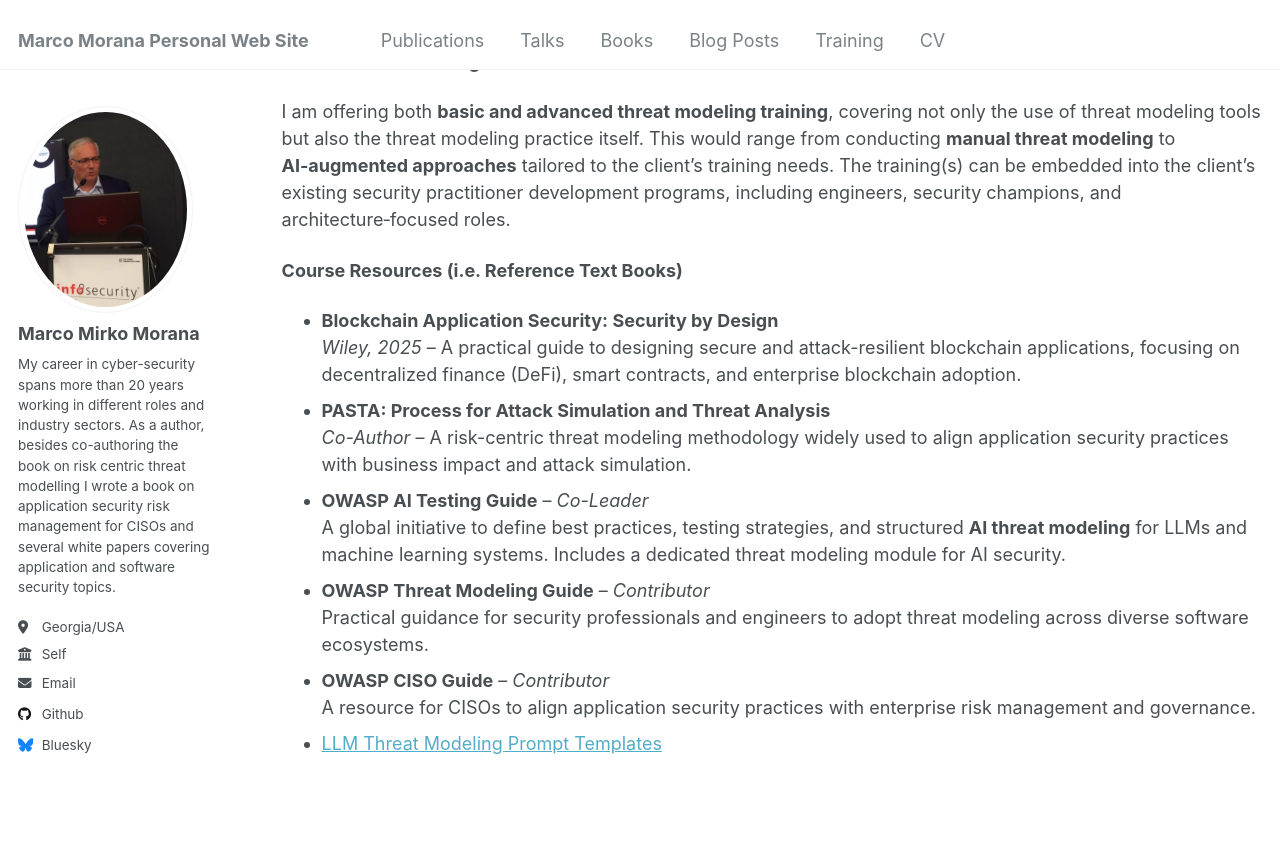
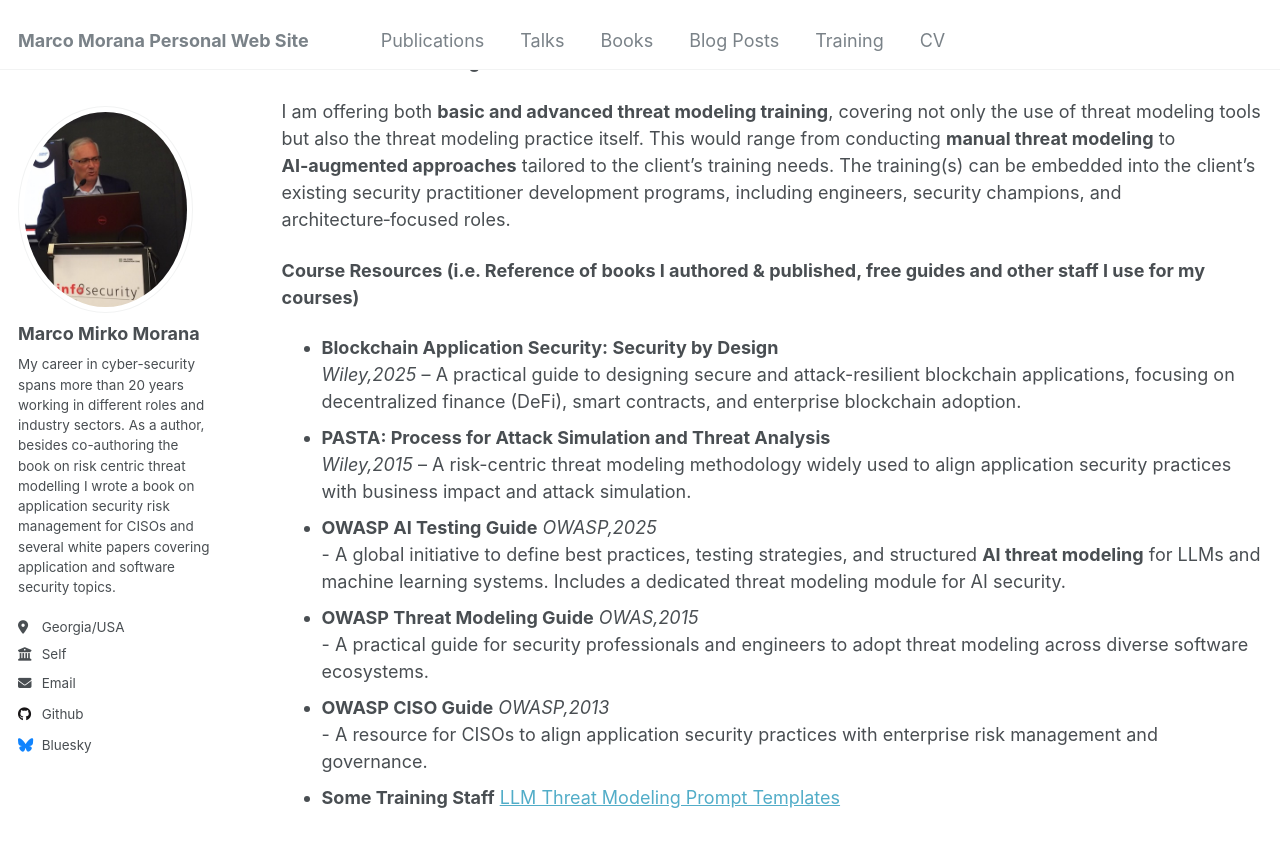
Before and after one commit to mmorana1/marcom, a Jekyll site: the page built from _pages/trainings.html, in a window 1280 px wide and 900 px high, scrolled down 259 px. Shown: the top 847 px of the window. Built offline with Jekyll 4.4.1, drawn with Linux system fonts in a browser that asks for light colours.

Commit message:
Update trainings.html

```diff
--- a/_pages/trainings.html
+++ b/_pages/trainings.html
@@ -17,29 +17,30 @@ author_profile: true
       The training(s) can be embedded into the client’s existing security practitioner development programs, including
       engineers, security champions, and architecture‑focused roles.
 </p>
-<p> <strong>Course Resources (i.e. Reference Text Books) </strong> </p>
+<p> <strong>Course Resources (i.e. Reference of books I authored & published, free guides and other staff I use for my courses) </strong> </p>
 <ul style="margin-top: 0;">
  <li>
   <strong>Blockchain Application Security: Security by Design</strong><br>
-  <em>Wiley, 2025</em> – A practical guide to designing secure and attack-resilient blockchain applications, focusing on decentralized finance (DeFi), smart contracts, and enterprise blockchain adoption.
+  <em>Wiley,2025</em> – A practical guide to designing secure and attack-resilient blockchain applications, focusing on decentralized finance (DeFi), smart contracts, and enterprise blockchain adoption.
  </li>
  <li>
  <strong>PASTA: Process for Attack Simulation and Threat Analysis</strong><br>
- <em>Co-Author</em> – A risk-centric threat modeling methodology widely used to align application security practices with business impact and attack simulation.
+ <em>Wiley,2015</em> – A risk-centric threat modeling methodology widely used to align application security practices with business impact and attack simulation.
  </li>
  <li>
-       <strong>OWASP AI Testing Guide</strong> – <em>Co-Leader</em><br>
-        A global initiative to define best practices, testing strategies, and structured <strong>AI threat modeling</strong> for LLMs and machine learning systems. Includes a dedicated threat modeling module for AI security.
+ <strong>OWASP AI Testing Guide</strong>
+ <em>OWASP,2025</em><br> - A global initiative to define best practices, testing strategies, and structured <strong>AI threat modeling</strong> for LLMs and machine learning systems. Includes a dedicated threat modeling module for AI security.
  </li>
  <li>
-        <strong>OWASP Threat Modeling Guide</strong> – <em>Contributor</em><br>
-        Practical guidance for security professionals and engineers to adopt threat modeling across diverse software ecosystems.
+ <strong>OWASP Threat Modeling Guide</strong>
+  <em>OWAS,2015</em><br> - A practical guide for security professionals and engineers to adopt threat modeling across diverse software ecosystems.
  </li>
   <li>
-        <strong>OWASP CISO Guide</strong> – <em>Contributor</em><br>
-        A resource for CISOs to align application security practices with enterprise risk management and governance.
+ <strong>OWASP CISO Guide</strong>
+   <em>OWASP,2013</em><br> - A resource for CISOs to align application security practices with enterprise risk management and governance.
  </li>
  <li>
+ <strong>Some Training Staff</strong>
  <a href="https://docs.google.com/document/d/e/2PACX-1vQc_F6wUh4PVvSWRMVCQv9X0IajVxQL68gfsFMqRkue-IkAEwtvdDMITJ2xGjqLMc67vQblzqG08C6F/pub">
  LLM Threat Modeling Prompt Templates </a>
  </li>
```
Lines whose indentation alone changed are shown as unchanged.
